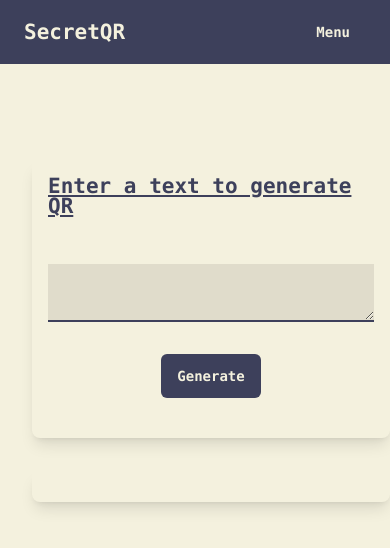
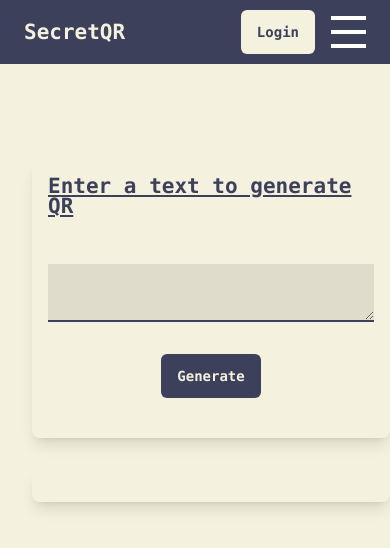
Before and after one commit to vikas2-sharma/secret-qr, a Next.js app: page /home in a window 390 px wide. Shown: the top 548 px of the page. Built offline with nearby package versions, Linux system fonts and the light colour scheme; no server answers.

Commit message:
add menu icon and content in header for smaller size screen

```diff
--- a/src/app/components/ProfileButton.tsx
+++ b/src/app/components/ProfileButton.tsx
@@ -62,7 +62,11 @@ function ProfileButton({ user }: { user?: string }) {
           <ButtonUI theme="dark" onClick={openLogin}>
             {"Login"}
           </ButtonUI>
-          <Modal isOpen={isOpen} close={closeLogin}>
+          <Modal
+            isOpen={isOpen}
+            close={closeLogin}
+            className=" grid place-items-center"
+          >
             <Card className="z-[1000] text-color-primary bg-color-secondary transition-all flex flex-col items-center">
               <h6>Login</h6>
               <form onSubmit={onLoginSubmit} className="flex flex-col">
--- a/src/app/components/header.tsx
+++ b/src/app/components/header.tsx
@@ -3,6 +3,7 @@ import HeaderItem from "./ui/headerItem";
 import { VerifyTokenCookie } from "../../../apiutils/definitions";
 import ProfileButton from "./ProfileButton";
 import { emptyJson, userCookieField } from "../../../apiutils/utils";
+import MenuIcon from "./ui/menu/MenuIcon";
 
 export default function Header() {
   const headerList = headers();
@@ -15,8 +16,6 @@ export default function Header() {
     userCookie = JSON.parse(userCookieString);
   } catch (e) {}
 
-  // console.log({ userCookieString });
-  // console.log({ userCookie });
   return (
     <header className="w-full bg-[var(--color-primary)] h-16 text-[var(--color-secondary)] px-6 flex items-center justify-between fixed top-0 overflow-hidden z-50">
       <h5 className="ms-0 sm:ms-8">SecretQR</h5>
@@ -33,9 +32,14 @@ export default function Header() {
 
       <div
         id="menu-icon"
-        className="row items-center h-full justify-center sm:hidden block"
+        className="row items-center h-full justify-center sm:hidden flex flex-row-reverse"
       >
-        <HeaderItem href="#">Menu</HeaderItem>
+        <div>
+          <MenuIcon color="#fff" />
+        </div>
+        <div className="mx-4">
+          <ProfileButton user={userCookie.user} />
+        </div>
       </div>
     </header>
   );
--- a/src/app/components/ui/Modal.tsx
+++ b/src/app/components/ui/Modal.tsx
@@ -3,10 +3,12 @@ import React, { ReactNode, useEffect, useRef } from "react";
 function Modal({
   children,
   isOpen,
+  className,
   close,
 }: {
   children: ReactNode;
   isOpen: boolean;
+  className?: string;
   close?: () => void;
 }) {
   console.log(isOpen);
@@ -21,7 +23,7 @@ function Modal({
       onKeyDown={(evt) => {
         console.log("key press", evt.key.toLocaleLowerCase() == "escape");
       }}
-      className="z-[999] bg-[#000000a6] fixed top-0 left-0 w-screen h-screen grid place-items-center"
+      className={`${className} z-[999] bg-[#000000a6] fixed top-0 left-0 w-screen h-screen`}
     >
       {children}
     </div>
--- /dev/null
+++ b/src/app/components/ui/menu/MenuIcon.css
@@ -0,0 +1,43 @@
+
+
+.menu-icon-container {
+  display: flex;
+  flex-direction: column;
+  cursor: pointer;
+  align-self: flex-end;
+  position: relative;
+  z-index: 1000;
+}
+.menu-line {
+  width: 35px;
+  height: 4px;
+  margin: 5px 0px;
+  background-color: black;
+  transition: 300ms;
+}
+
+.menu-icon-container > .menu-line:nth-child(1) {
+  transform: translateY(0) rotateZ(0);
+}
+
+.menu-icon-container > .menu-line:nth-child(2) {
+  /* transform: scaleX(100%); */
+  opacity: 1;
+}
+
+.menu-icon-container > .menu-line:nth-child(3) {
+  transform: translateY(0) rotateZ(0);
+}
+
+.menu-icon-container.active > .menu-line:nth-child(1) {
+  transform: translateY(14px) rotateZ(45deg);
+}
+
+.menu-icon-container.active > .menu-line:nth-child(2) {
+  /* transform: scaleX(0%); */
+  opacity: 0;
+}
+
+.menu-icon-container.active > .menu-line:nth-child(3) {
+  transform: translateY(-14px) rotateZ(135deg);
+}
--- /dev/null
+++ b/src/app/components/ui/menu/MenuIcon.tsx
@@ -0,0 +1,53 @@
+"use client";
+import React, { ReactNode, useState } from "react";
+import "./MenuIcon.css";
+import Modal from "../Modal";
+import HeaderItem from "../headerItem";
+
+function MenuIcon({ color }: { color?: string }) {
+  const [isActive, setActive] = useState(false);
+  const onMenuClick = () => {
+    setActive(!isActive);
+  };
+  return (
+    <>
+      <div
+        className={`menu-icon-container ${isActive ? "active" : ""}`}
+        onClick={onMenuClick}
+      >
+        <div
+          className={`menu-line`}
+          style={{ background: `${color || "#000"}` }}
+        ></div>
+        <div
+          className={`menu-line`}
+          style={{ background: `${color || "#000"}` }}
+        ></div>
+        <div
+          className={`menu-line`}
+          style={{ background: `${color || "#000"}` }}
+        ></div>
+      </div>
+      <Modal isOpen={isActive} className="place-items-start">
+        <div
+          className="pt-16"
+          onClick={() => {
+            setActive(!isActive);
+          }}
+        >
+          <div className="h-16 w-full bg-color-primary text-right">
+            <HeaderItem href="/home">Generate</HeaderItem>
+          </div>
+          <div className="h-16 w-full bg-color-primary text-right">
+            <HeaderItem href="/scan">Scan</HeaderItem>
+          </div>
+          <div className="h-16 w-full bg-color-primary text-right">
+            <HeaderItem href="/history">History</HeaderItem>
+          </div>
+        </div>
+      </Modal>
+    </>
+  );
+}
+
+export default MenuIcon;
```
